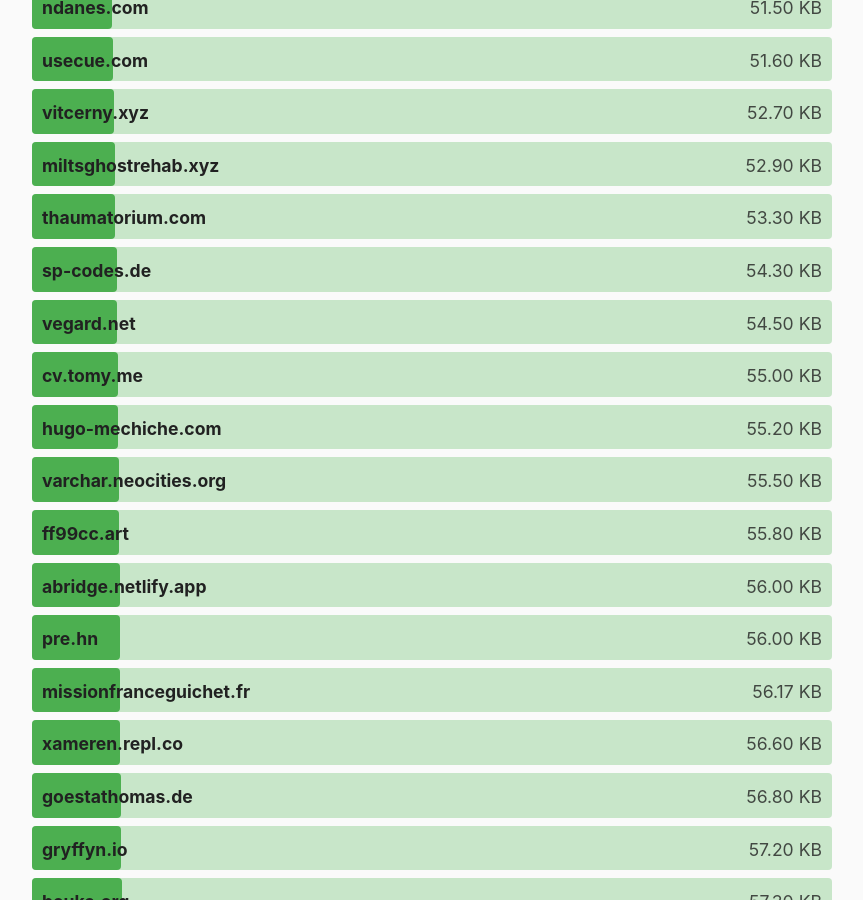
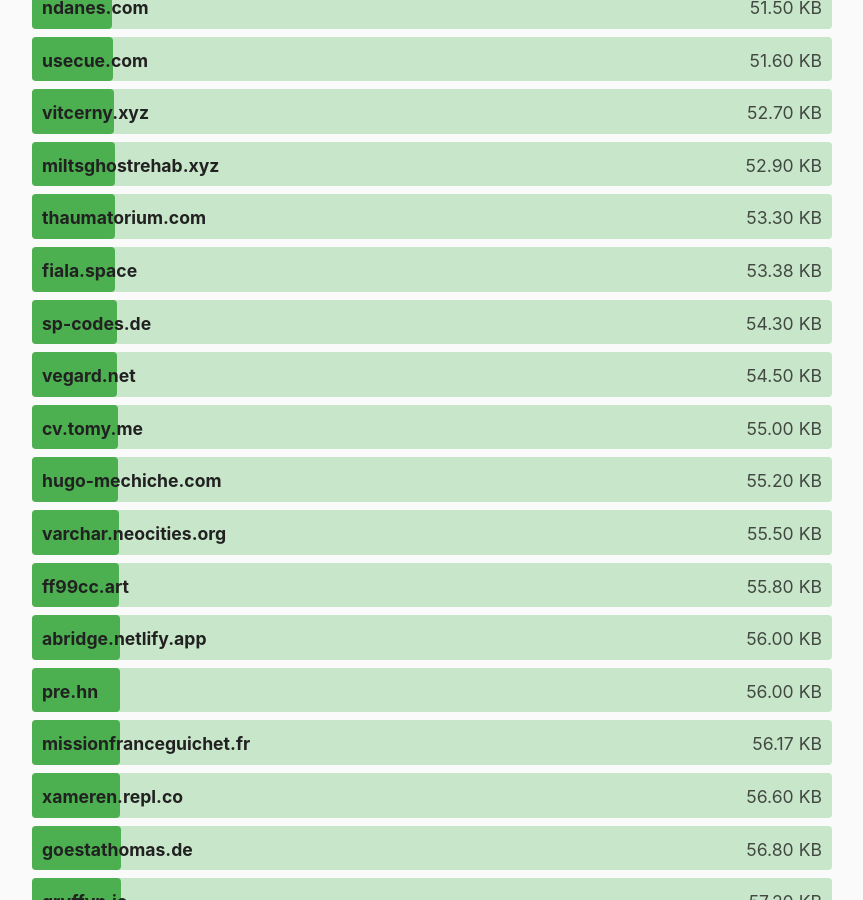
Before and after one commit to kevquirk/512kb.club, a Jekyll site: the page built from index.md, in a window 1280 px wide and 900 px high, scrolled down 17785 px. Shown: the whole window, without its empty margins (208-1071 px from the left). Built offline with Jekyll 4.4.1, drawn with Linux system fonts in a browser that asks for light colours.

Commit message:
Add fiala.space

```diff
--- a/_data/sites.yml
+++ b/_data/sites.yml
@@ -3947,3 +3947,8 @@
   url: https://zwieratko.sk/
   size: 28.07
   last_checked: 2024-02-11
+
+- domain: fiala.space
+  url: https://fiala.space/
+  size: 53.38
+  last_checked: 2024-05-31
```
